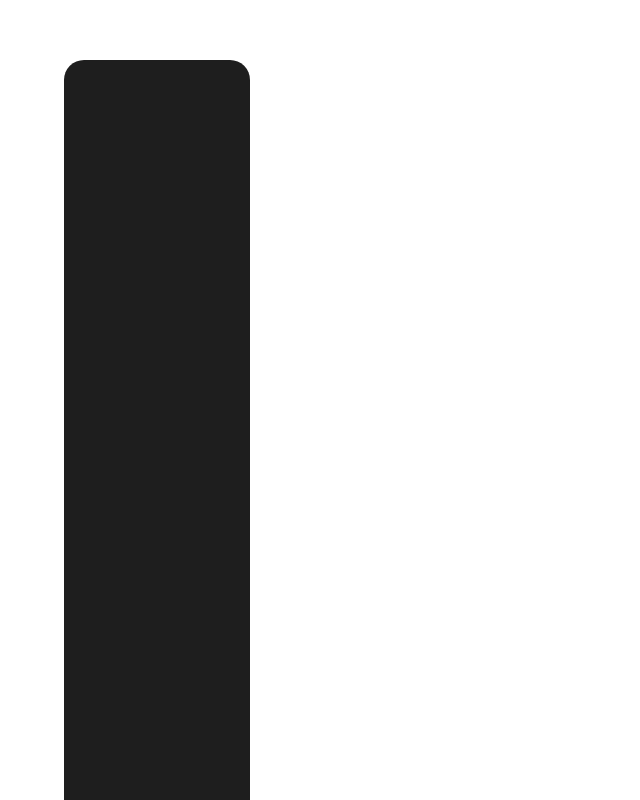
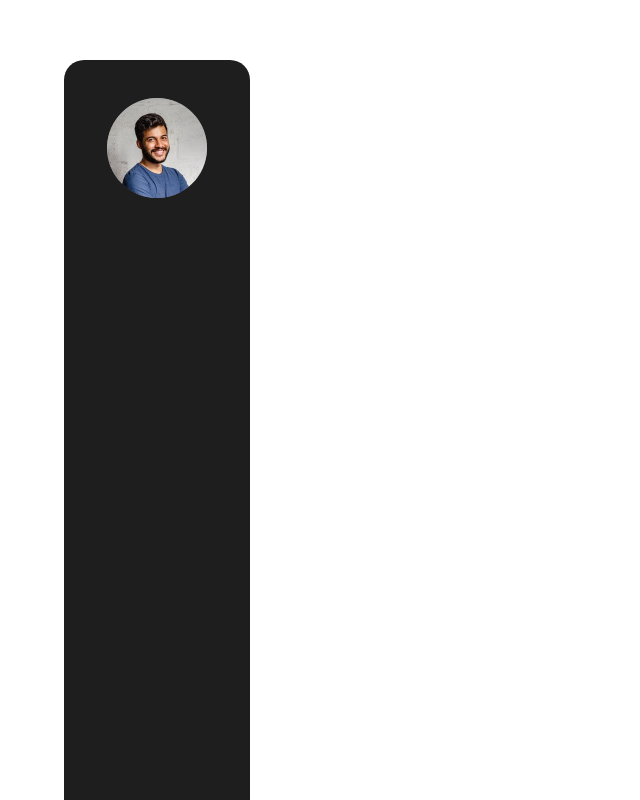
Before and after one commit to AlamgirSarder/chatly, a React (Vite) app: page /home in a window 1280 px wide. Shown: the top 800 px of the page, without its empty margins (0-640 px from the left). Built offline with nearby package versions, Linux system fonts and the light colour scheme.

Commit message:
home image add

```diff
--- a/src/pages/Home.jsx
+++ b/src/pages/Home.jsx
@@ -1,12 +1,18 @@
 import { Container } from '@mui/material'
 import React from 'react'
+import home_image from '../assets/home_image.png'
 
 const Home = () => {
+
+
   return (
     <div className='p-[30px]'>
         <Container className='p-[30px]'>
 
-          <div className='w-[186px] h-[954px] bg-bggcolor rounded-[20px]'>
+          <div className='flex justify-center w-[186px] h-[954px] bg-bggcolor rounded-[20px]'>
+            <div className='size-[100px] bg-gray-500 rounded-full mt-[38px]'>
+                <img src={home_image} alt="#home_image" />
+            </div>
 
           </div>
 
```
Also changed, not shown: src/assets/home_image.png (added).
